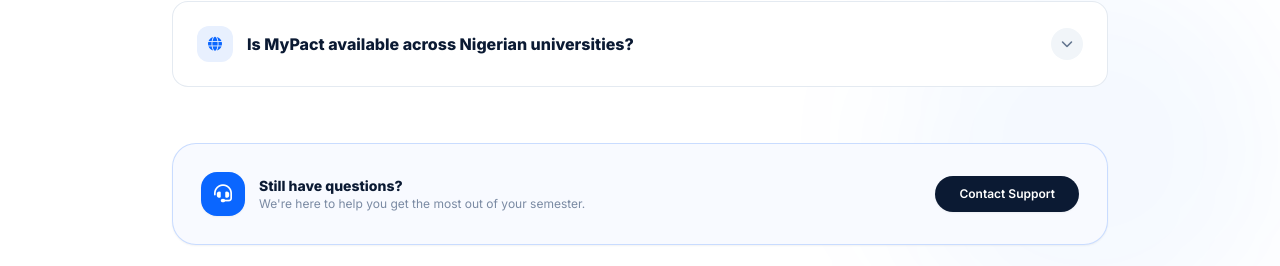
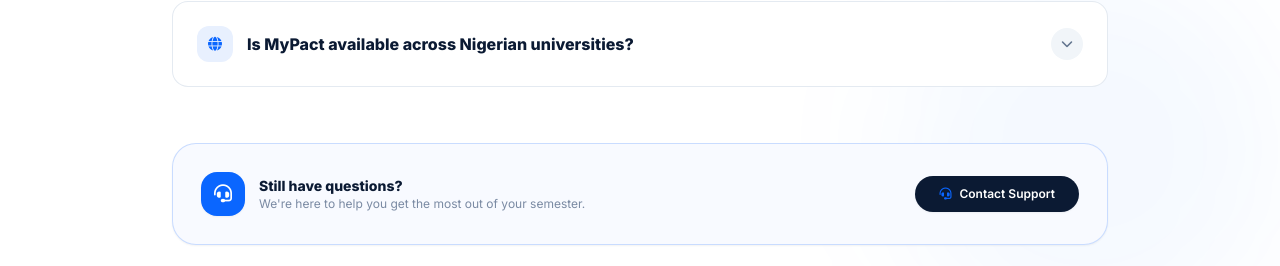
Before and after one commit to CodeWithHife/My-Pact, a Next.js app: page / in a window 1280 px wide. Shown: the part 10917-11183 px from the top of the page. Built offline with nearby package versions, Linux system fonts and the light colour scheme.

Commit message:
Configure support and contact links to text/WhatsApp 09027874036 with clean labels

```diff
--- a/src/components/FAQ.tsx
+++ b/src/components/FAQ.tsx
@@ -191,10 +191,13 @@
             </div>
           </div>
           <a
-            href="mailto:support@mypact.app"
-            className="px-6 py-2.5 rounded-full bg-[#0b1a33] hover:bg-[#1a2d4a] text-white font-semibold text-xs shadow-xs transition-all whitespace-nowrap"
+            href="https://wa.me/2349027874036?text=Hello%20MyPact%20Support,%20I%20have%20a%20question"
+            target="_blank"
+            rel="noopener noreferrer"
+            className="px-6 py-2.5 rounded-full bg-[#0b1a33] hover:bg-[#1a2d4a] text-white font-semibold text-xs shadow-xs transition-all whitespace-nowrap flex items-center gap-2 cursor-pointer"
           >
-            Contact Support
+            <i className="fas fa-headset text-xs text-[#0a66ff]"></i>
+            <span>Contact Support</span>
           </a>
         </div>
       </div>
--- a/src/components/Footer.tsx
+++ b/src/components/Footer.tsx
@@ -150,7 +150,12 @@
               </h4>
               <ul className="space-y-2.5 text-xs sm:text-sm">
                 <li>
-                  <a href="mailto:support@mypact.app" className="hover:text-white transition-colors">
+                  <a
+                    href="https://wa.me/2349027874036?text=Hello%20MyPact%20Support,%20I%20need%20assistance"
+                    target="_blank"
+                    rel="noopener noreferrer"
+                    className="hover:text-white transition-colors"
+                  >
                     Help Center
                   </a>
                 </li>
--- a/src/components/Pricing.tsx
+++ b/src/components/Pricing.tsx
@@ -233,8 +233,10 @@
             </div>
           </div>
           <a
-            href="#get-started"
-            className="whitespace-nowrap px-6 py-3 rounded-full bg-[#0b1a33] hover:bg-[#1b2f4f] text-white font-semibold text-xs shadow-xs transition-all flex items-center gap-1.5"
+            href="https://wa.me/2349027874036?text=Hello%20MyPact,%20I%20am%20interested%20in%20Campus%20and%20Department%20plans"
+            target="_blank"
+            rel="noopener noreferrer"
+            className="whitespace-nowrap px-6 py-3 rounded-full bg-[#0b1a33] hover:bg-[#1b2f4f] text-white font-semibold text-xs shadow-xs transition-all flex items-center gap-1.5 cursor-pointer"
           >
             <span>Contact Campus Sales</span>
             <i className="fas fa-arrow-right text-[10px]"></i>
```
